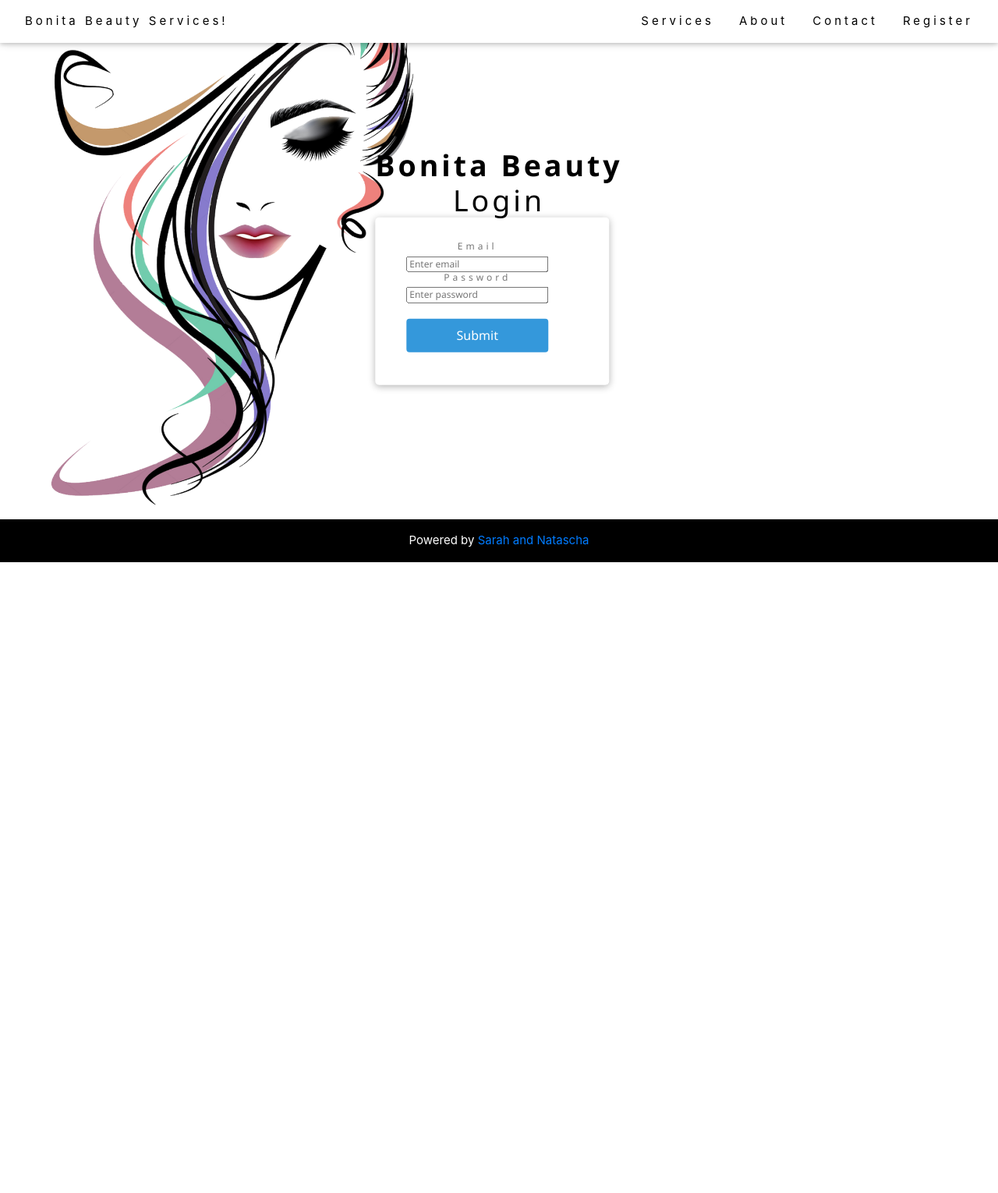
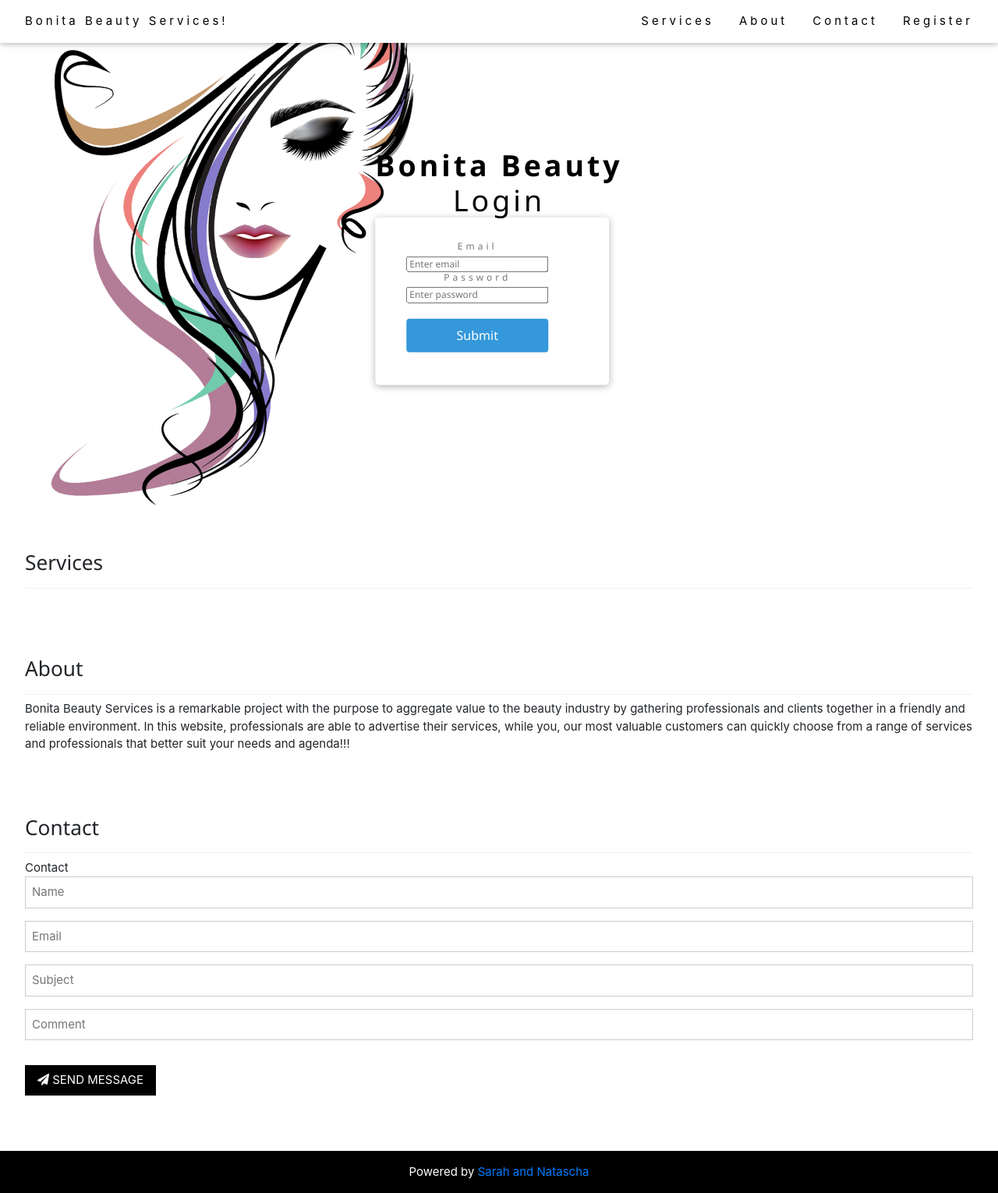
Before and after one commit to sarahrozanez/Bonita-Beauty-Services, a PHP site: page /login.php in a window 1280 px wide. Shown: the whole page at 78% size. Before the commit the page ends 721 px from the top, so only its background shows below. Run offline with PHP 8.4, Linux system fonts and the light colour scheme; some libraries are stand-ins or nearby versions.

Commit message:
naming and about fix

```diff
--- a/books.php
+++ b/books.php
@@ -123,16 +123,15 @@
         <a href="./index.php#about" class="w3-bar-item w3-button">About</a>
         <a href="./index.php#contact" class="w3-bar-item w3-button">Contact</a>
         <a href="./index.php#rowBookNow" class="w3-bar-item w3-button">Book Now!</a>
-        <a id = "optionBooks" href="./books.php" class="w3-bar-item w3-button">Your Books</a>
+        <a id = "optionBooks" href="./books.php" class="w3-bar-item w3-button">Your Bookings</a>
       </div>
     </div>
   </div>
 
   <!-- Header -->
   <header class="w3-display-container w3-content w3-wide" style="max-width:1500px;" id="home">
-    <img class="w3-image" src="./images/logo.png" alt="Architecture" width="550" height="600">
     <div class="w3-display-middle w3-margin-top w3-center">
-      <h1 class="logo-text"><b>Bonita Beauty </b><br>Services</br></span>
+      <h1 class="logo-text-book"><b>Bonita Beauty </b><br>Services</br></span>
       <p>Hello <?php echo $User->user_name; ?></p>
     </div>
   </header>
--- a/login.php
+++ b/login.php
@@ -20,7 +20,6 @@
 
 <link rel="stylesheet" href="https://stackpath.bootstrapcdn.com/bootstrap/4.5.2/css/bootstrap.min.css"
   integrity="sha384-JcKb8q3iqJ61gNV9KGb8thSsNjpSL0n8PARn9HuZOnIxN0hoP+VmmDGMN5t9UJ0Z" crossorigin="anonymous">
-
 <link rel="stylesheet" href="https://pro.fontawesome.com/releases/v5.10.0/css/all.css"
   integrity="sha384-AYmEC3Yw5cVb3ZcuHtOA93w35dYTsvhLPVnYs9eStHfGJvOvKxVfELGroGkvsg+p" crossorigin="anonymous" />
 <link rel="stylesheet" href="style.css" type="text/css" media="screen">
@@ -33,9 +32,9 @@
       <a href="index.php" class="w3-bar-item w3-button"><b></b> Bonita Beauty Services!</a>
       <!-- Float links to the right. Hide them on small screens -->
       <div class="w3-right w3-hide-small">
-        <a href="index.php#services" class="w3-bar-item w3-button">Services</a>
-        <a href="index.php#about" class="w3-bar-item w3-button">About</a>
-        <a href="index.php#contact" class="w3-bar-item w3-button">Contact</a>
+        <a href="#services" class="w3-bar-item w3-button">Services</a>
+        <a href="#about" class="w3-bar-item w3-button">About</a>
+        <a href="#contact" class="w3-bar-item w3-button">Contact</a>
         <a href="register.php" class="w3-bar-item w3-button">Register</a>
       </div>
     </div>
@@ -65,6 +64,38 @@
 
   <!-- Page content -->
   <div class="w3-content w3-padding" style="max-width:1564px">
+ <!-- Project Section -->
+ <div class="w3-container w3-padding-32" id="services">
+      <h3 class="w3-border-bottom w3-border-light-grey w3-padding-16">Services</h3>
+    </div>
+    <div class="w3-row-padding" id="services-items">
+    </div>
+
+    <!-- About Section -->
+    <div class="w3-container w3-padding-32" id="about">
+      <h3 class="w3-border-bottom w3-border-light-grey w3-padding-16">About</h3>
+      <p>Bonita Beauty Services is a remarkable project with the purpose to aggregate value to the beauty industry by gathering professionals and clients together in a friendly and reliable environment. In this website, professionals are able to advertise their services, while you, our most valuable customers can quickly choose from a range of services and professionals that better suit your needs and agenda!!!
+      </p>
+    </div>
+
+    <div class="w3-row-padding w3-grayscale" id = "about-items">
+    </div>
+
+    <!-- Contact Section -->
+    <div class="w3-container w3-padding-32" id="contact">
+      <h3 class="w3-border-bottom w3-border-light-grey w3-padding-16">Contact</h3>
+      <p>Contact</p>
+      <form action="/action_page.php" target="_blank">
+
+        <input class="w3-input w3-border" type="text" placeholder="Name" required name="Name">
+        <input class="w3-input w3-section w3-border" type="text" placeholder="Email" required name="Email">
+        <input class="w3-input w3-section w3-border" type="text" placeholder="Subject" required name="Subject">
+        <input class="w3-input w3-section w3-border" type="text" placeholder="Comment" required name="Comment">
+        <button class="w3-button w3-black w3-section" type="submit">
+          <i class="fa fa-paper-plane"></i> SEND MESSAGE
+        </button>
+      </form>
+    </div>
 
 
   <!-- End page content -->
--- a/style.css
+++ b/style.css
@@ -155,6 +155,13 @@
   margin: 5px;
 }
 
+.logo-text-book{
+  padding-top: 300px;
+  color: rgb(0, 0, 0)!important;
+  text-align: center;
+  margin: 5px;
+}
+
 .midcenter:after {
   content: "";
   display: table;
@@ -229,11 +236,11 @@
   }
 
   #heading {
+    padding-top: 150px;
     text-align: center;
-    margin: 100px 100px 100px 100px;
+    margin: 100px 100px 50px 100px;
     border-collapse: collapse;
     }
-
 
     tbody{
       width: 100%;
```
Also changed, not shown: beauty_services.js (+5 -3 lines), index.php (+2 -8 lines).
